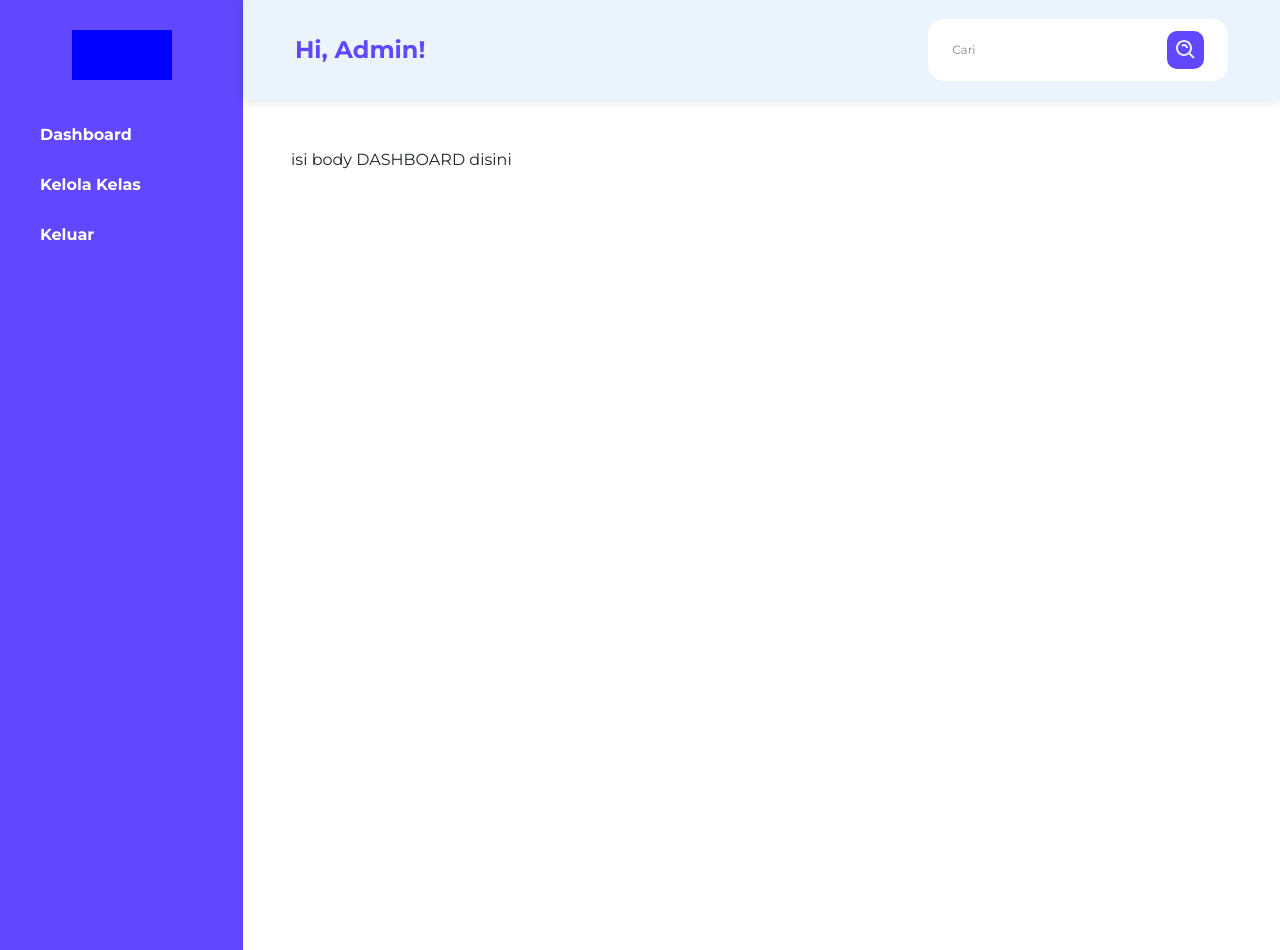
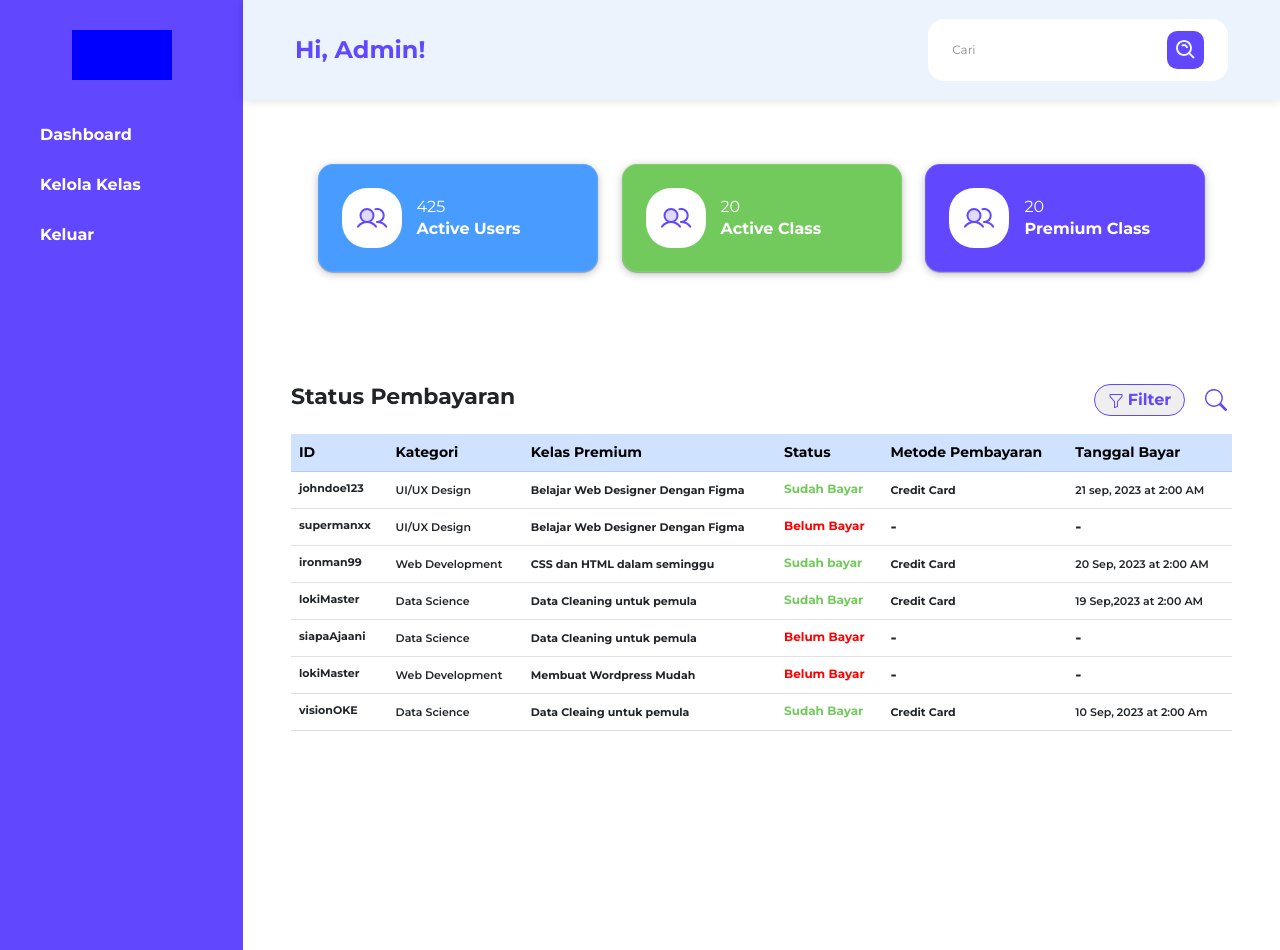
Before and after one commit to dickymhikam/CP-B5-Binar, a React (Vite) app: page /admin/dashboard in a window 1280 px wide. Built offline with nearby package versions, Linux system fonts and the light colour scheme.

Commit message:
add card-dashboard & table

```diff
--- /dev/null
+++ b/src/components/Admin/CardAdmin.jsx
@@ -0,0 +1,54 @@
+import "../../styles/CardAdmin.css";
+import fiAdmin from"../../assets/icon-card-admin.svg";
+const CardAdmin = () => {
+
+    return(
+    <>
+    <div className="container-fluid d-flex justify-content-center">
+        <div className="row row-cols-1 row-cols-md-3 py-3 card-dashboard">
+            <div className="col">
+                <div className="card card-users">
+                    <div className="content-card">
+                            <div className="icon-admin">
+                                <img src={fiAdmin} className="icon-admin" alt="..." />
+                            </div>
+                            <div className="writing">
+                                <p className="number">425</p>
+                                <span className="title"> Active Users</span>
+                            </div>
+                         </div>
+                    </div>
+                </div>
+                <div className="col">
+                    <div className="card card-active">
+                        <div className="content-card">
+                            <div className="icon-admin">
+                                <img src={fiAdmin} className="icon-admin" alt="..." />
+                            </div>
+                            <div className="writing">
+                                <p className="number">20</p>
+                                <span className="title">Active Class</span>
+                            </div>
+                        </div>
+                    </div>
+                </div>
+                <div className="col">
+                    <div className="card card-premium">
+                        <div className="content-card">
+                            <div className="icon-admin">
+                                <img src={fiAdmin} className="icon-admin" alt="..." />
+                            </div>
+                            <div className="writing">
+                                <p className="number">20</p>
+                                <span className="title"> Premium Class</span>
+                            </div>
+                        </div>
+                    </div>
+                </div>
+        </div>
+    </div>
+    </>
+    )
+}
+
+export default CardAdmin
--- /dev/null
+++ b/src/components/Admin/TableAdmin.jsx
@@ -0,0 +1,98 @@
+import { Funnel, Search } from "react-bootstrap-icons"
+
+import "../../styles/TableAdmin.css"
+
+const TableAdmin = () => {
+    return (
+        <>
+        {/* Header  */}
+            <div className="header">
+                <h3 className="header-title">Status Pembayaran</h3>
+                <div className="atribut">
+                    <button className="btn-filter"><Funnel className="icon-filter me-1"/>Filter</button>
+                    <button className="btn-search"><Search className="mb-1"/></button>
+                </div>
+            </div>
+
+            {/* Table */}
+
+        <div className="table-responsive">
+            <table className="table mt-3">
+                <thead className="table-primary">
+                    <tr className="header-table">
+                        <th scope="col">ID</th>
+                        <th scope="col">Kategori</th>
+                        <th scope="col">Kelas Premium</th>
+                        <th scope="col">Status</th>
+                        <th scope="col">Metode Pembayaran</th>
+                        <th scope="col">Tanggal Bayar</th>
+                    </tr>
+                </thead>
+                <tbody className="isi-table">
+                    <tr>
+                        <th scope="row">johndoe123</th>
+                            <td className="text-kategori">UI/UX Design</td>
+                            <td className="text-class">Belajar Web Designer Dengan Figma</td>
+                            <td className="text-lunas">Sudah Bayar</td>
+                            <td className="text-payment">Credit Card</td>
+                            <td className="text-date">21 sep, 2023 at 2:00 AM</td>
+                    </tr>
+                    <tr>
+                        <th scope="row">supermanxx</th>
+                            <td className="text-kategori">UI/UX Design</td>
+                            <td className="text-class">Belajar Web Designer Dengan Figma</td>
+                            <td className="text-belum">Belum Bayar</td>
+                            <td className="empty">-</td>
+                            <td className="empty">-</td>
+
+                    </tr>
+                    <tr>
+                    <th scope="row">ironman99</th>
+                            <td className="text-kategori">Web Development</td>
+                            <td className="text-class">CSS dan HTML dalam seminggu</td>
+                            <td className="text-lunas">Sudah bayar</td>
+                            <td className="text-payment">Credit Card</td>
+                            <td className="text-date">20 Sep, 2023 at 2:00 AM</td>
+                    </tr>
+                    <tr>
+                    <th scope="row">lokiMaster</th>
+                            <td className="text-kategori">Data Science</td>
+                            <td className="text-class">Data Cleaning untuk pemula </td>
+                            <td className="text-lunas">Sudah Bayar</td>
+                            <td className="text-payment">Credit Card</td>
+                            <td className="text-date">19 Sep,2023 at 2:00 AM</td>
+                    </tr>
+                    <tr>
+                    <th scope="row">siapaAjaani</th>
+                            <td className="text-kategori">Data Science</td>
+                            <td className="text-class">Data Cleaning untuk pemula</td>
+                            <td className="text-belum">Belum Bayar</td>
+                            <td className="empty">-</td>
+                            <td className="empty">-</td>
+                    </tr>
+
+                    <tr>
+                    <th scope="row">lokiMaster</th>
+                            <td className="text-kategori">Web Development</td>
+                            <td className="text-class">Membuat Wordpress Mudah  </td>
+                            <td className="text-belum">Belum Bayar</td>
+                            <td className="empty">-</td>
+                            <td className="empty">-</td>
+                    </tr>
+
+                    <tr>
+                    <th scope="row">visionOKE</th>
+                            <td className="text-kategori">Data Science</td>
+                            <td className="text-class">Data Cleaing untuk pemula</td>
+                            <td className="text-lunas">Sudah Bayar</td>
+                            <td className="text-payment">Credit Card</td>
+                            <td className="text-date">10 Sep, 2023 at 2:00 Am</td>
+                    </tr>
+                </tbody>
+            </table>
+        </div>
+        </>
+    )
+}
+
+export default TableAdmin
--- a/src/pages/DashboardAdmin.jsx
+++ b/src/pages/DashboardAdmin.jsx
@@ -1,5 +1,7 @@
+import CardAdmin from "../components/Admin/CardAdmin";
 import NavAdmin from "../components/Admin/NavAdmin";
 import SideBarAdmin from "../components/Admin/SideBarAdmin";
+import TableAdmin from "../components/Admin/TableAdmin";
 import "../styles/Admin.css"
 
 const DashboardAdmin = () => {
@@ -12,7 +14,10 @@ const DashboardAdmin = () => {
             <div className="admin-body">
                 <NavAdmin />
                 <div className="p-5">
-                    <p>isi body DASHBOARD disini</p>
+                    <CardAdmin/>
+                </div>
+                <div className="p-5">
+                    <TableAdmin/>
                 </div>
             </div>
         </div>
--- /dev/null
+++ b/src/styles/CardAdmin.css
@@ -0,0 +1,51 @@
+.card{
+    padding: 24px;
+    border-radius: 15px !important;
+    width: 280px;
+    height: 108px;
+}
+
+.icon-admin{
+    height: 60px;
+    width: 60px;
+}
+
+.content-card{
+    display: flex;
+    align-items: center;
+}
+
+.writing{
+    gap: 24px;
+    line-height: 6px;
+    margin-left: 15px;
+}
+
+.number{
+    color: #FFFFFF;
+    font-weight: 400;
+}
+
+.title{
+    color: #FFFFFF;
+    font-weight:700 ;
+}
+.card-users{
+    background:#489CFF ;
+}
+
+.card-active{
+    background: #73CA5C;
+}
+
+.card-premium{
+    background:#6148FF ;
+}
+
+@media screen and (max-width: 768px) {
+    .card-dashboard{
+        display: flex;
+        justify-content: center;
+        gap: 15px;
+    }
+}
--- /dev/null
+++ b/src/styles/TableAdmin.css
@@ -0,0 +1,98 @@
+.header{
+    display: flex;
+    justify-content: space-between;
+}
+
+.header-title{
+    font-size: 22px;
+    font-weight: 700;
+
+}
+
+.atribut{
+    display: flex;
+    justify-content: end;
+}
+
+.btn-filter{
+    padding: 0px 4px 0px 4px;
+    border:1px solid #6148FF ;
+    border-radius: 16px;
+    width: 91px;
+    height: 32px;
+    color: #6148FF;
+    font-weight:700 ;
+    font-size: 16px;
+    margin-right: 15px;
+}
+
+.btn-filter:hover{
+    background:#6148FF ;
+    color: #ffffff;
+}
+
+.btn-search{
+    border: none;
+    width: 32px; ;
+    height: 32px;
+    background: #ffffff;
+    color: #6148FF;
+    font-size: 22px;
+    border-radius: 10px;
+    text-align: center;
+}
+
+.btn-search:hover{
+    color: #489CFF;
+}
+
+/* Table */
+
+.bg-table{
+    background: #489CFF;
+}
+
+.header-table{
+    font-size: 14px;
+    text-align: start;
+}
+.isi-table{
+    font-size: 11px;
+}
+.text-kategori {
+    font-weight: 550;
+    line-height: 20px;
+}
+
+.text-class{
+    font-weight: 700;
+    line-height: 20px;
+}
+
+.text-lunas{
+    font-size: 12px;
+    font-weight: 700;
+    color:#73CA5C ;
+}
+
+.text-belum{
+    font-size: 12px;
+    font-weight: 700;
+    color:#FF0000 ;
+}
+
+.text-payment{
+    font-weight: 700;
+    line-height: 20px;
+}
+
+.text-date{
+    font-weight: 600;
+    line-height: 20px;
+}
+
+.empty{
+    font-size: 16px;
+    font-weight: 700;
+    line-height: 20px;
+}
```
Also changed, not shown: src/assets/Filter.svg (added), src/assets/icon-card-admin.svg (added).
